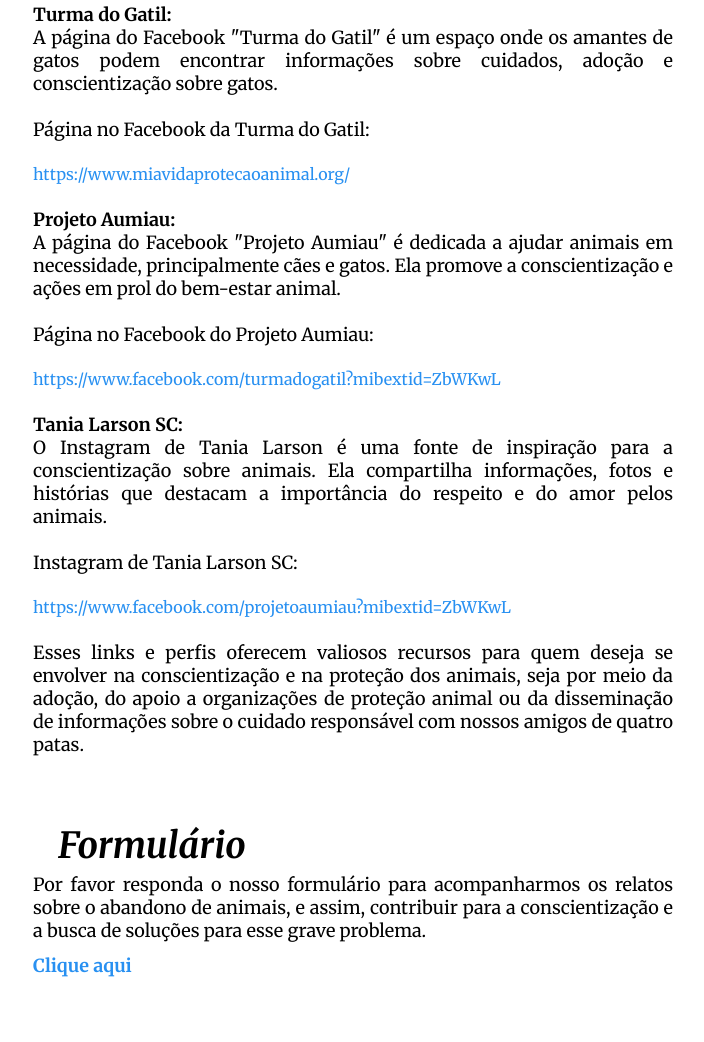
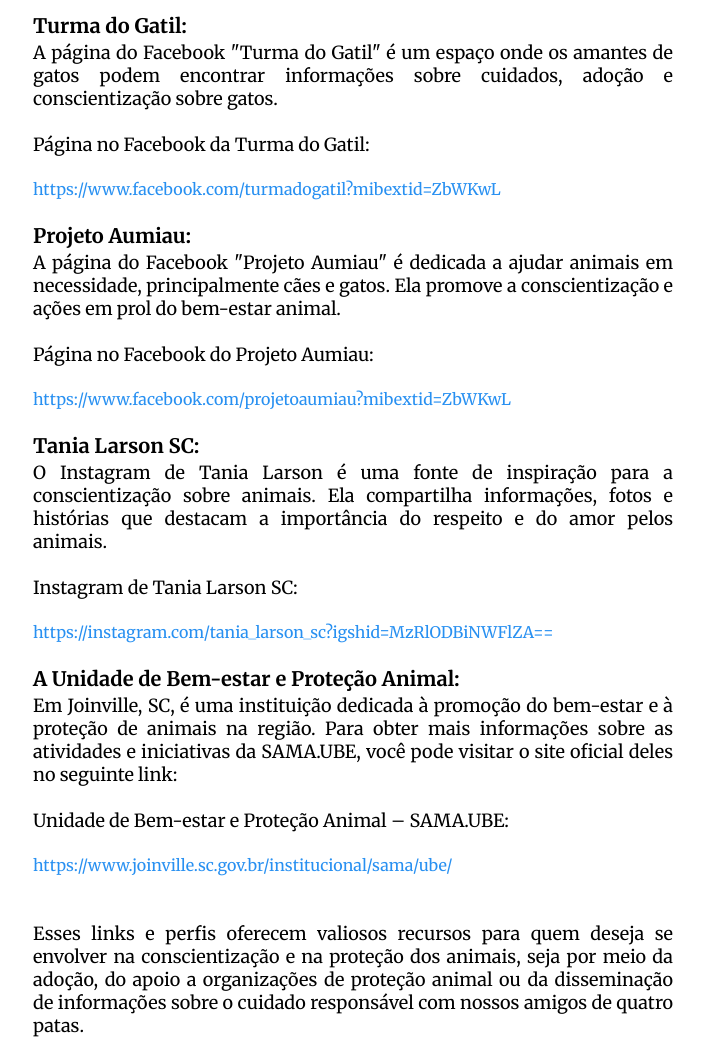
Before and after one commit to henriquehfl/PIPA, a plain HTML site: page index.html in a window 1280 px wide. Shown: the part 1481-2523 px from the top of the page, without its empty margins (287-991 px from the left). Drawn offline with Linux system fonts and the light colour scheme.

Commit message:
Add files via upload

```diff
--- a/index.html
+++ b/index.html
@@ -60,7 +60,8 @@
         </p>
 
         <p>
-            <b>Patinhas Carentes Joinville (@patinhascarentesjoinville):</b> Este é o perfil do Instagram da organização
+            <b class="bolder">Patinhas Carentes Joinville (@patinhascarentesjoinville):</b> Este é o perfil do Instagram
+            da organização
             "Patinhas Carentes Joinville" em Joinville, SC. Eles compartilham informações e histórias sobre animais de
             estimação em necessidade, promovendo a conscientização e a adoção responsável.
             <br>
@@ -73,7 +74,8 @@
         </p>
 
         <p>
-            <b>Mia Vida Proteção Animal:</b> A organização "Mia Vida Proteção Animal" dedica-se à proteção e ao
+            <b class="bolder">Mia Vida Proteção Animal:</b> A organização "Mia Vida Proteção Animal" dedica-se à
+            proteção e ao
             bem-estar dos animais. Seu site é uma fonte valiosa de informações sobre como cuidar, adotar e ajudar
             animais em Joinville, SC.
             <br>
@@ -85,22 +87,12 @@
         </p>
 
         <p>
-            <b>Turma do Gatil:</b> A página do Facebook "Turma do Gatil" é um espaço onde os amantes de gatos podem
+            <b class="bolder">Turma do Gatil:</b> A página do Facebook "Turma do Gatil" é um espaço onde os amantes de
+            gatos podem
             encontrar informações sobre cuidados, adoção e conscientização sobre gatos.
             <br>
             <br>
             Página no Facebook da Turma do Gatil:
-            <br>
-            <br>
-            <a href="https://www.miavidaprotecaoanimal.org/" target="_blank">https://www.miavidaprotecaoanimal.org/</a>
-        </p>
-
-        <p>
-            <b>Projeto Aumiau:</b> A página do Facebook "Projeto Aumiau" é dedicada a ajudar animais em necessidade,
-            principalmente cães e gatos. Ela promove a conscientização e ações em prol do bem-estar animal.
-            <br>
-            <br>
-            Página no Facebook do Projeto Aumiau:
             <br>
             <br>
             <a href="https://www.facebook.com/turmadogatil?mibextid=ZbWKwL"
@@ -108,7 +100,21 @@
         </p>
 
         <p>
-            <b>Tania Larson SC:</b> O Instagram de Tania Larson é uma fonte de inspiração para a conscientização sobre
+            <b class="bolder">Projeto Aumiau:</b> A página do Facebook "Projeto Aumiau" é dedicada a ajudar animais em
+            necessidade,
+            principalmente cães e gatos. Ela promove a conscientização e ações em prol do bem-estar animal.
+            <br>
+            <br>
+            Página no Facebook do Projeto Aumiau:
+            <br>
+            <br>
+            <a href="https://www.facebook.com/projetoaumiau?mibextid=ZbWKwL"
+                target="_blank">https://www.facebook.com/projetoaumiau?mibextid=ZbWKwL</a>
+        </p>
+
+        <p>
+            <b class="bolder">Tania Larson SC:</b> O Instagram de Tania Larson é uma fonte de inspiração para a
+            conscientização sobre
             animais. Ela compartilha informações, fotos e histórias que destacam a importância do respeito e do amor
             pelos animais.
             <br>
@@ -116,9 +122,23 @@
             Instagram de Tania Larson SC:
             <br>
             <br>
-            <a href="https://www.facebook.com/projetoaumiau?mibextid=ZbWKwL"
-                target="_blank">https://www.facebook.com/projetoaumiau?mibextid=ZbWKwL</a>
+            <a href="https://instagram.com/tania_larson_sc?igshid=MzRlODBiNWFlZA=="
+                target="_blank">https://instagram.com/tania_larson_sc?igshid=MzRlODBiNWFlZA==</a>
         </p>
+
+        <p>
+            <b class="bolder">A Unidade de Bem-estar e Proteção Animal:</b> Em Joinville, SC, é uma
+            instituição dedicada à promoção do bem-estar e à proteção de animais na região. Para obter mais informações
+            sobre as atividades e iniciativas da SAMA.UBE, você pode visitar o site oficial deles no seguinte link:
+            <br>
+            <br>
+            Unidade de Bem-estar e Proteção Animal – SAMA.UBE:
+            <br>
+            <br>
+            <a href="https://www.joinville.sc.gov.br/institucional/sama/ube/"
+                target="_blank">https://www.joinville.sc.gov.br/institucional/sama/ube/</a>
+        </p>
+        <br>
 
         <p>
             Esses links e perfis oferecem valiosos recursos para quem deseja se envolver na conscientização e na
@@ -126,8 +146,10 @@
             dos animais, seja por meio da adoção, do apoio a organizações de proteção animal ou da disseminação de
             informações sobre o cuidado responsável com nossos amigos de quatro patas.
         </p>
-
-
+        <br>
+        <br>
+        <br>
+        <hr>
         <div class="form">
             <h2>Formulário</h2>
             <span>Por favor responda o nosso formulário para acompanharmos os relatos sobre o abandono de animais, e
--- a/style.css
+++ b/style.css
@@ -176,3 +176,9 @@ footer {
     font-size: 18px;
     font-weight: bold;
 }
+
+.bolder{
+    text-align: left;
+    font-size: 20px;
+    margin-bottom: 3px;
+}
```
